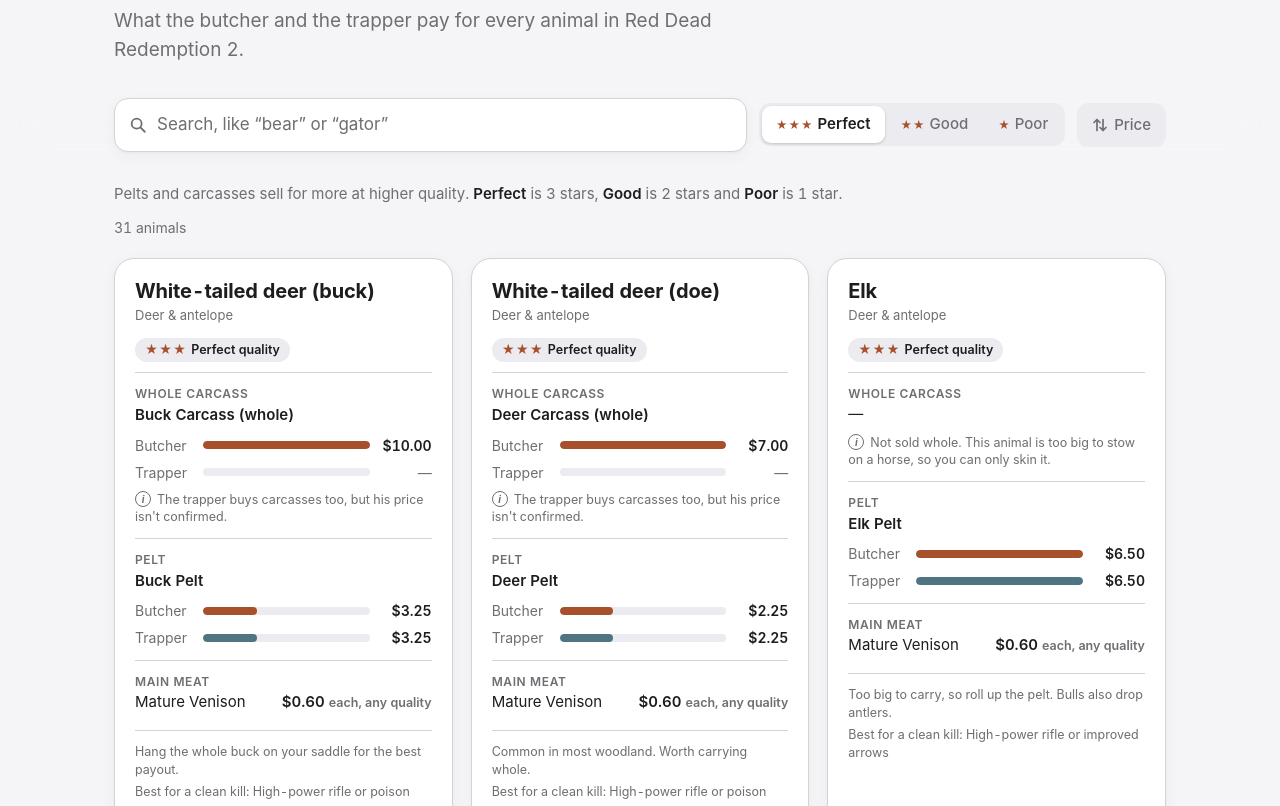
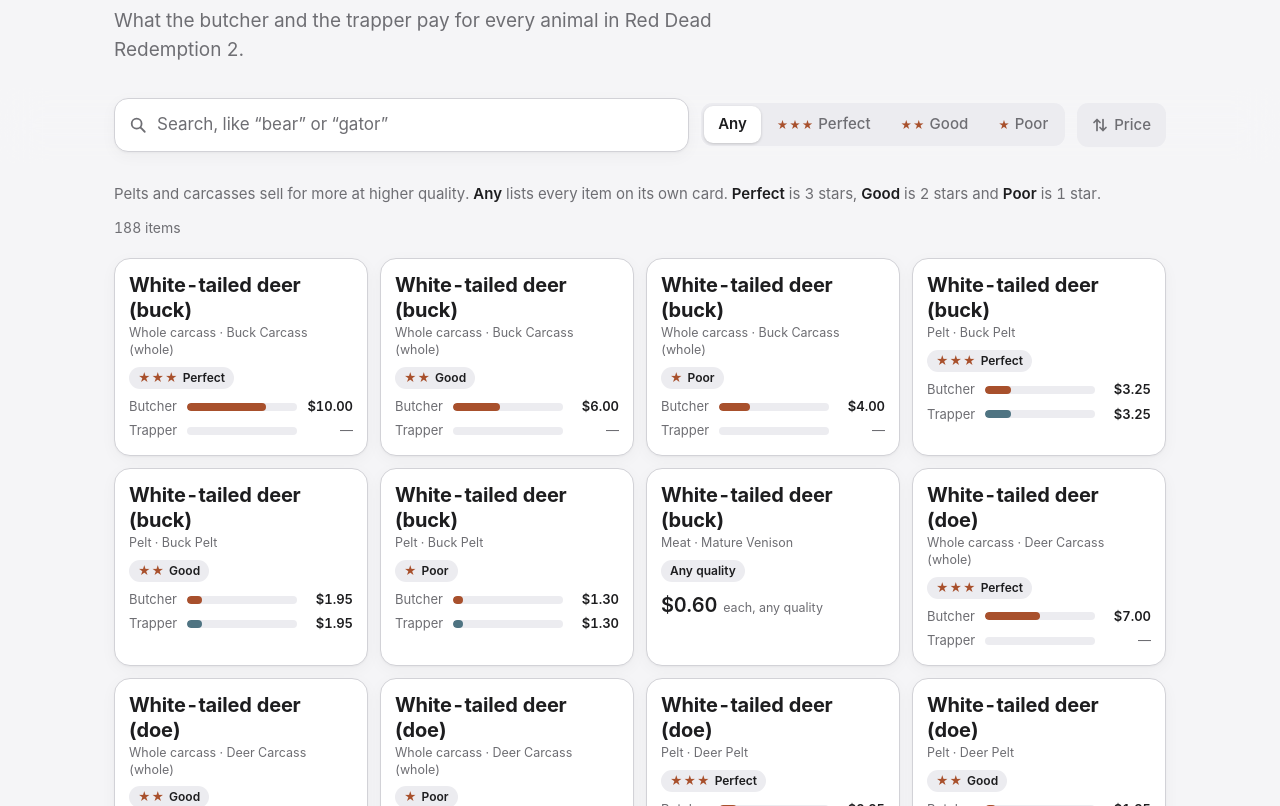
Before and after one commit to MarcusTravis/rdr2hunting, a plain HTML site: page index.html in a window 1280 px wide. Shown: the part 146-952 px from the top of the page. Drawn offline with Linux system fonts and the light colour scheme.

Commit message:
Add Any quality mode with per-item cards, default on load

```diff
--- a/app.js
+++ b/app.js
@@ -1,8 +1,8 @@
 (function () {
   'use strict';
   var TIERS = { perfect: ['Perfect', '★★★'], good: ['Good', '★★'], poor: ['Poor', '★'] };
-  var animals = [], tier = 'perfect', query = '';
-  var active = -1, shown = [];
+  var animals = [], tier = 'any', query = '';
+  var active = -1, shown = [], itemList = [];
 
   var $ = function (id) { return document.getElementById(id); };
   var grid = $('grid'), input = $('search'), list = $('suggestions'), clearBtn = $('clear');
@@ -19,10 +19,14 @@
 
   /* ---------- cards ---------- */
   function bars(item, scale) {
-    var ul = el('ul', 'bars'), t = TIERS[tier][0];
-    [['Butcher', 'butcher'], ['Trapper', 'trapper']].forEach(function (r) {
-      var v = item[r[1]] ? item[r[1]][tier] : null;
+    return barRows(item.butcher ? item.butcher[tier] : null, item.trapper ? item.trapper[tier] : null, TIERS[tier][0], scale);
+  }
+  function barRows(bv, tv, t, scale) {
+    var ul = el('ul', 'bars');
+    [['Butcher', 'butcher', bv], ['Trapper', 'trapper', tv]].forEach(function (r) {
+      var v = r[2] == null ? null : r[2];
       var li = el('li', v == null ? 'none' : '');
+      if (v == null && r[1] === 'trapper') li.title = 'Trapper price unknown';
       li.appendChild(el('span', 'sr', r[0] + ', ' + t + ': ' + (v == null ? 'no price' : money(v))));
       var lbl = el('span', 'lbl', r[0]); lbl.setAttribute('aria-hidden', 'true');
       var track = el('span', 'track'); track.setAttribute('aria-hidden', 'true');
@@ -96,9 +100,71 @@
     return c;
   }
 
+  /* ---------- "Any" mode: one compact card per item ---------- */
+  var FEATHER = /([A-Z][A-Za-z' -]*Feather):\s*\$([\d.]+)/;
+  function buildItems() {
+    var out = [];
+    animals.forEach(function (a) {
+      [['carcass', 'Whole carcass'], ['pelt', 'Pelt']].forEach(function (k) {
+        var it = a[k[0]];
+        if (it && it.item) ['perfect', 'good', 'poor'].forEach(function (t) {
+          var b = it.butcher ? it.butcher[t] : null, tr = it.trapper ? it.trapper[t] : null;
+          if (b == null) b = null;
+          if (tr == null) tr = null;
+          if (b == null && tr == null) return;
+          out.push({ a: a, key: a.id + ':' + k[0] + ':' + t, kind: k[1], name: it.item, tier: t, b: b, t: tr,
+            v: b != null ? b : tr, max: Math.max(b || 0, tr || 0) });
+        });
+      });
+      var m = a.pelt && !a.pelt.item && a.pelt.note && FEATHER.exec(a.pelt.note);
+      if (m) {
+        var fv = parseFloat(m[2]);
+        out.push({ a: a, key: a.id + ':feather', kind: 'Feather', name: m[1], single: true, v: fv, max: fv });
+      }
+      if (a.meat && a.meat.value != null)
+        out.push({ a: a, key: a.id + ':meat', kind: 'Meat', name: a.meat.item, single: true, v: a.meat.value, max: a.meat.value });
+    });
+    return out;
+  }
+  function itemCard(x, scale) {
+    var c = el('article', 'card item-card');
+    c.dataset.id = x.a.id; c.dataset.key = x.key;
+    c.appendChild(el('h2', null, x.a.name));
+    c.appendChild(el('p', 'meta', x.kind + ' · ' + x.name));
+    var pill = el('p', 'pill');
+    if (x.single) pill.appendChild(document.createTextNode('Any quality'));
+    else {
+      var st = el('span', 'stars', TIERS[x.tier][1]); st.setAttribute('aria-hidden', 'true');
+      pill.appendChild(st); pill.appendChild(document.createTextNode(TIERS[x.tier][0]));
+    }
+    c.appendChild(pill);
+    var label;
+    if (x.single) {
+      var row = el('p', 'meatrow');
+      row.appendChild(el('span', 'val', money(x.v)));
+      row.appendChild(el('span', 'sub', 'each, any quality'));
+      c.appendChild(row);
+      label = x.a.name + ', ' + x.kind + ', any quality: ' + money(x.v) + ' each';
+    } else {
+      c.appendChild(barRows(x.b, x.t, TIERS[x.tier][0], scale));
+      label = x.a.name + ', ' + x.kind + ', ' + TIERS[x.tier][0] + ': butcher ' + (x.b == null ? 'no price' : money(x.b)) +
+        ', trapper ' + (x.t == null ? 'unknown' : money(x.t));
+    }
+    c.setAttribute('aria-label', label);
+    return c;
+  }
+
   function renderCards() {
     var f = document.createDocumentFragment();
-    animals.forEach(function (a) { f.appendChild(card(a)); });
+    grid.classList.toggle('items', tier === 'any');
+    if (tier === 'any') {
+      itemList = buildItems();
+      var scale = Math.max.apply(null, itemList.map(function (x) { return x.max; }).concat(0.01));
+      itemList.forEach(function (x) { f.appendChild(itemCard(x, scale)); });
+    } else {
+      itemList = [];
+      animals.forEach(function (a) { f.appendChild(card(a)); });
+    }
     grid.textContent = '';
     grid.appendChild(f);
     applySort();
@@ -123,8 +189,9 @@
   }
   function applySort() {
     var nodes = {};
-    Array.prototype.forEach.call(grid.children, function (c) { nodes[c.dataset.id] = c; });
-    var rows = animals.map(function (a, i) { return { id: a.id, i: i, v: sortValue(a) }; });
+    var any = tier === 'any';
+    Array.prototype.forEach.call(grid.children, function (c) { nodes[any ? c.dataset.key : c.dataset.id] = c; });
+    var rows = any ? itemList.map(function (x, i) { return { id: x.key, i: i, v: x.v }; }) : animals.map(function (a, i) { return { id: a.id, i: i, v: sortValue(a) }; });
     rows.sort(function (x, y) {
       if (sortMode !== 'none') {
         if (x.v == null && y.v != null) return 1;
@@ -145,6 +212,7 @@
   function saveSort() {
     var u = new URL(location.href);
     if (sortMode === 'none') u.searchParams.delete('sort'); else u.searchParams.set('sort', sortMode);
+    if (tier === 'any') u.searchParams.delete('q'); else u.searchParams.set('q', tier);
     history.replaceState(history.state, '', u.pathname + u.search + u.hash);
   }
   if (sortBtn) sortBtn.addEventListener('click', function () {
@@ -185,8 +253,8 @@
       c.hidden = !ok;
       if (ok) n++;
     });
-    var total = animals.length;
-    countEl.textContent = (query.trim() ? n + ' of ' + total + ' animals' : total + ' animals') + SORTS[sortMode][1];
+    var any = tier === 'any', total = any ? grid.children.length : animals.length, unit = any ? ' items' : ' animals';
+    countEl.textContent = (query.trim() ? n + ' of ' + total + unit : total + unit) + SORTS[sortMode][1];
     emptyEl.hidden = n !== 0;
   }
 
@@ -236,15 +304,19 @@
   }
   var flashTimer;
   function goTo(id) {
-    var c = document.getElementById(id);
-    if (!c || !c.classList.contains('card')) return;
-    if (c.hidden) { input.value = ''; query = ''; clearBtn.hidden = true; applyFilter(); }
+    var sel = '.card[data-id="' + (window.CSS && CSS.escape ? CSS.escape(id) : id) + '"]';
+    var cs = grid.querySelectorAll(sel);
+    if (!cs.length) return;
+    if (cs[0].hidden) { input.value = ''; query = ''; clearBtn.hidden = true; applyFilter(); }
+    var c = cs[0];
     var reduce = window.matchMedia('(prefers-reduced-motion: reduce)').matches;
     c.scrollIntoView({ behavior: reduce ? 'auto' : 'smooth', block: 'start' });
     document.querySelectorAll('.card.flash').forEach(function (x) { x.classList.remove('flash'); });
-    c.classList.add('flash');
+    Array.prototype.forEach.call(cs, function (x) { x.classList.add('flash'); });
     clearTimeout(flashTimer);
-    flashTimer = setTimeout(function () { c.classList.remove('flash'); }, 1800);
+    flashTimer = setTimeout(function () {
+      Array.prototype.forEach.call(cs, function (x) { x.classList.remove('flash'); });
+    }, 1800);
   }
 
   input.addEventListener('input', function () {
@@ -284,7 +356,7 @@
   document.querySelectorAll('input[name="tier"]').forEach(function (r) {
     r.addEventListener('change', function () {
       if (!r.checked) return;
-      tier = r.value; renderCards();
+      tier = r.value; saveSort(); renderCards();
     });
   });
 
@@ -318,6 +390,10 @@
       } else t.textContent = 'unknown';
       var sp = new URLSearchParams(location.search).get('sort');
       if (sp === 'desc' || sp === 'asc') sortMode = sp;
+      var qp = new URLSearchParams(location.search).get('q');
+      if (qp === 'perfect' || qp === 'good' || qp === 'poor') tier = qp;
+      var radio = $('tier-' + tier);
+      if (radio) radio.checked = true;
       syncSortUI();
       renderCards();
       var id = decodeURIComponent(location.hash.slice(1));
--- a/index.html
+++ b/index.html
@@ -53,7 +53,8 @@
    </div>
    <fieldset class="seg" id="tiers">
       <legend class="sr">Quality shown on all cards</legend>
-      <input type="radio" name="tier" id="tier-perfect" value="perfect" checked><label for="tier-perfect"><span class="stars" aria-hidden="true">★★★</span> Perfect</label>
+      <input type="radio" name="tier" id="tier-any" value="any" checked><label for="tier-any">Any</label>
+      <input type="radio" name="tier" id="tier-perfect" value="perfect"><label for="tier-perfect"><span class="stars" aria-hidden="true">★★★</span> Perfect</label>
       <input type="radio" name="tier" id="tier-good" value="good"><label for="tier-good"><span class="stars" aria-hidden="true">★★</span> Good</label>
       <input type="radio" name="tier" id="tier-poor" value="poor"><label for="tier-poor"><span class="stars" aria-hidden="true">★</span> Poor</label>
    </fieldset>
@@ -64,7 +65,7 @@
 <main>
   <section class="controls" aria-labelledby="legend-h">
     <h2 id="legend-h" class="sr">Quality</h2>
-    <p class="legend">Pelts and carcasses sell for more at higher quality. <strong>Perfect</strong> is 3 stars, <strong>Good</strong> is 2 stars and <strong>Poor</strong> is 1 star.</p>
+    <p class="legend">Pelts and carcasses sell for more at higher quality. <strong>Any</strong> lists every item on its own card. <strong>Perfect</strong> is 3 stars, <strong>Good</strong> is 2 stars and <strong>Poor</strong> is 1 star.</p>
     <p id="count" class="count" aria-live="polite">Loading…</p>
   </section>
 
--- a/styles.css
+++ b/styles.css
@@ -78,12 +78,13 @@ main{padding-top:20px;padding-bottom:8px}
   .searchwrap{flex-wrap:wrap;gap:8px}
   .searchfield{flex:1 1 100%}
   #search{padding-top:10px;padding-bottom:10px}
-  .seg{flex:1 1 0;min-width:0;display:grid;grid-template-columns:repeat(3,1fr)}
-  .seg label{padding:5px 4px;text-align:center;font-size:14px}
-  .sortbtn{height:38px;font-size:14px}
-  .sortin{padding:0 9px;gap:5px}
+  .seg{flex:1 1 0;min-width:0;display:grid;grid-template-columns:repeat(4,auto);justify-content:space-between;padding:2px;gap:0}
+  .seg label{padding:5px 8px;text-align:center;font-size:14px}
+  .seg .stars{display:none}
+  .sortbtn{height:38px;font-size:14px;padding:2px}
+  .sortin{padding:0 8px;gap:4px}
 }
-@media (max-width:399px){.seg .stars{display:none}}
+@media (max-width:379px){.seg label{padding:5px 6px}.sortin{padding:0 7px}}
 .count{margin:0;flex-basis:100%;font-size:14px;color:var(--muted)}
 
 .grid{display:grid;grid-template-columns:1fr;gap:18px;outline:none}
@@ -92,6 +93,19 @@ main{padding-top:20px;padding-bottom:8px}
 .card{background:var(--surface);border:1px solid var(--line);border-radius:20px;padding:20px;box-shadow:var(--shadow);scroll-margin-top:calc(var(--stick-h,120px) + env(safe-area-inset-top,0px) + 16px);transition:box-shadow .4s,border-color .4s}
 .card[hidden]{display:none}
 .card.flash{border-color:var(--accent);box-shadow:0 0 0 4px var(--hl)}
+.grid.items{gap:12px;grid-template-columns:1fr}
+@media (min-width:560px){.grid.items{grid-template-columns:repeat(2,1fr)}}
+@media (min-width:820px){.grid.items{grid-template-columns:repeat(3,1fr)}}
+@media (min-width:1100px){.grid.items{grid-template-columns:repeat(4,1fr)}}
+.item-card{padding:14px;border-radius:16px;min-width:0}
+.item-card h2{font-size:16px;line-height:1.25}
+.item-card .meta{margin:2px 0 0;font-size:12.5px;line-height:1.35;color:var(--muted)}
+.item-card .pill{margin:8px 0 8px;padding:2px 9px;font-size:12px}
+.item-card .bars{gap:5px}
+.item-card .bars li{grid-template-columns:50px 1fr auto;gap:8px;font-size:13px}
+.item-card .bars .val{min-width:48px}
+.item-card .meatrow{align-items:baseline;justify-content:flex-start;gap:6px}
+.item-card .meatrow .val{font-size:20px;letter-spacing:-.01em}
 .card h2{margin:0;font-size:20px;line-height:1.25;letter-spacing:-.01em}
 .card .group{margin:2px 0 0;font-size:13px;color:var(--muted)}
 .pill{display:inline-block;margin:12px 0 4px;padding:3px 10px;border-radius:999px;background:var(--track);font-size:12.5px;font-weight:600}
```
